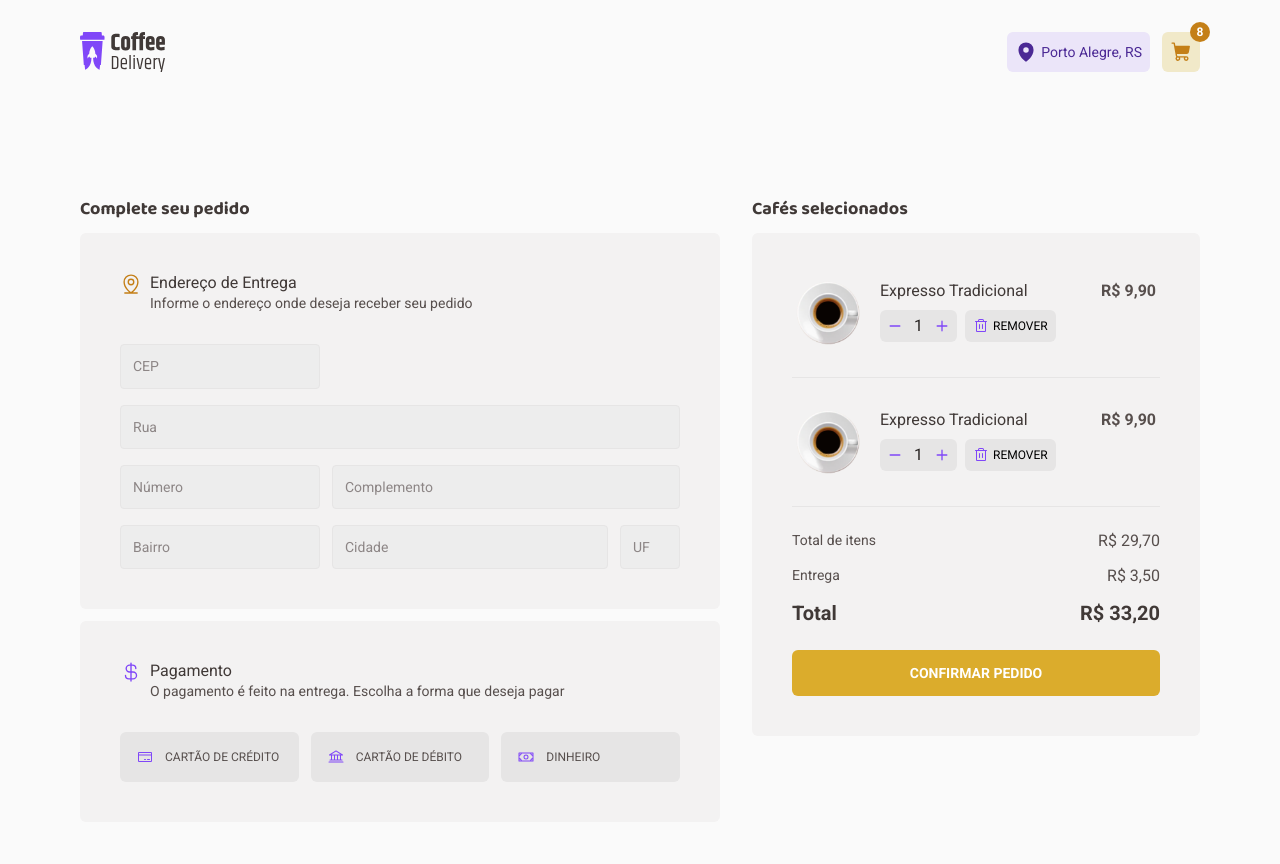
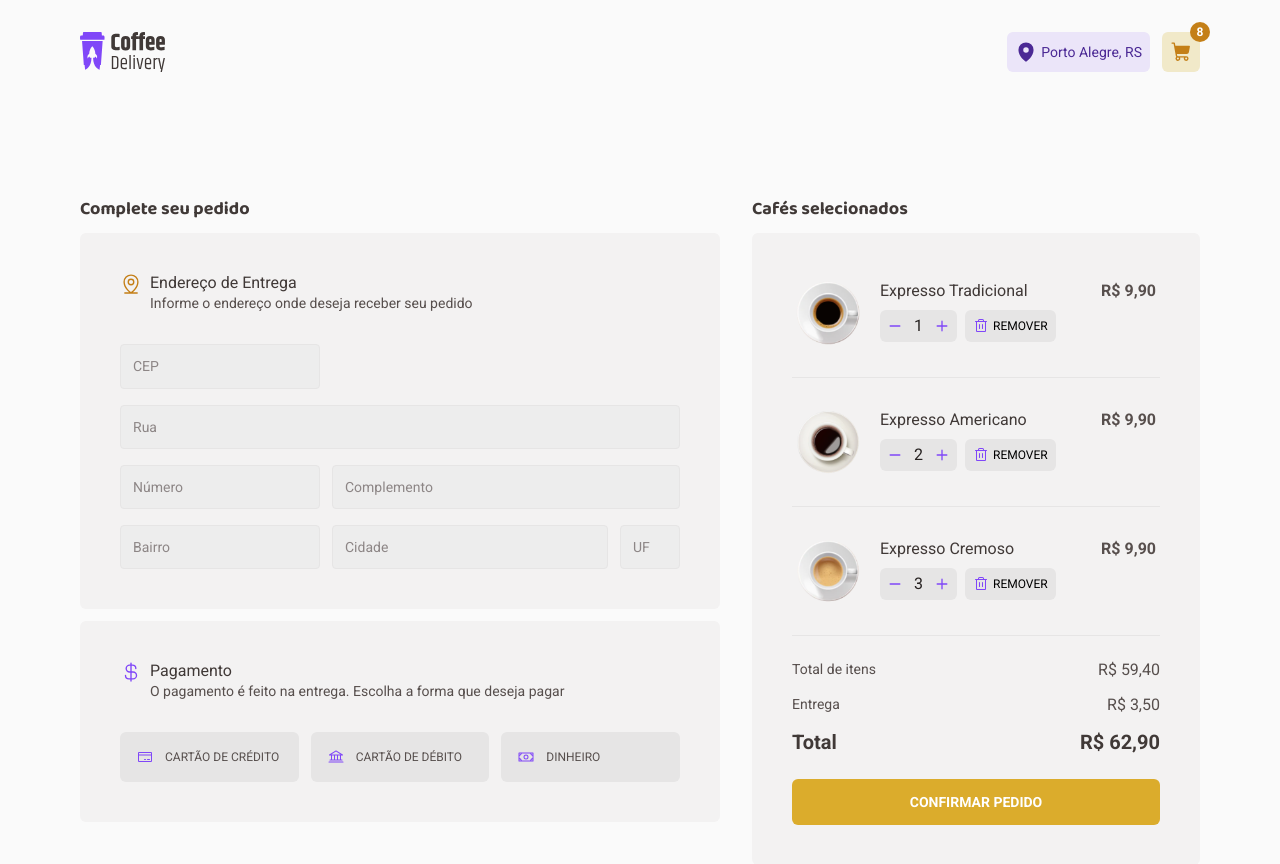
Before and after one commit to guipmdev/coffee-delivery, a React (Vite) app: page /checkout in a window 1280 px wide. Shown: the top 864 px of the page. Built offline with nearby package versions, Linux system fonts and the light colour scheme.

Commit message:
refactor: Update QuantitySelector and CoffeeCard components

```diff
--- a/src/components/QuantitySelector/index.tsx
+++ b/src/components/QuantitySelector/index.tsx
@@ -2,13 +2,17 @@ import { QuantitySelectorContainer } from './styles'
 
 import { Plus, Minus } from '@phosphor-icons/react'
 
-export function QuantitySelector() {
+interface QuantitySelectorProps {
+  currentQuantity?: number
+}
+
+export function QuantitySelector({ currentQuantity }: QuantitySelectorProps) {
   return (
     <QuantitySelectorContainer>
       <button title="Aumentar quantidade desejada">
         <Minus size={14} weight="bold" />
       </button>
-      <span>1</span>
+      <span>{currentQuantity || 1}</span>
       <button title="Diminuir quantidade desejada">
         <Plus size={14} weight="bold" />
       </button>
--- a/src/pages/Checkout/components/CoffeeCard/index.tsx
+++ b/src/pages/Checkout/components/CoffeeCard/index.tsx
@@ -2,20 +2,28 @@ import { CoffeeCardContainer } from './styles'
 
 import { Trash } from '@phosphor-icons/react'
 
+import { CoffeeType } from '../../../Home'
 import { QuantitySelector } from '../../../../components/QuantitySelector'
+import { formatToCurrencyWithoutSymbol } from '../../../../utils/formatters'
 
-import Expresso from '../../../../assets/coffees/expresso.png'
+interface CoffeeCardType extends CoffeeType {
+  quantity: number
+}
 
-export function CoffeeCard() {
+interface CoffeeCardProps {
+  coffee: CoffeeCardType
+}
+
+export function CoffeeCard({ coffee }: CoffeeCardProps) {
   return (
     <CoffeeCardContainer>
-      <img src={Expresso} alt="" />
+      <img src={coffee.imageURL} alt="" />
 
       <div className="info">
-        <span>Expresso Tradicional</span>
+        <span>{coffee.name}</span>
 
         <div>
-          <QuantitySelector />
+          <QuantitySelector currentQuantity={coffee.quantity} />
 
           <button>
             <Trash size={16} />
@@ -24,7 +32,7 @@ export function CoffeeCard() {
         </div>
       </div>
 
-      <strong>R$ 9,90</strong>
+      <strong>R$ {formatToCurrencyWithoutSymbol(coffee.price)}</strong>
     </CoffeeCardContainer>
   )
 }
--- a/src/pages/Checkout/index.tsx
+++ b/src/pages/Checkout/index.tsx
@@ -1,3 +1,5 @@
+import React from 'react'
+
 import {
   CheckoutContainer,
   Address,
@@ -17,8 +19,26 @@ import {
 } from '@phosphor-icons/react'
 
 import { CoffeeCard } from './components/CoffeeCard'
+import { coffeeList, order } from '../Home'
+import { formatToCurrencyWithoutSymbol } from '../../utils/formatters'
 
 export function Checkout() {
+  const foundCoffees = order.coffees.map((coffee) => ({
+    ...coffeeList.find((coffeeItem) => coffeeItem.id === coffee.id)!,
+    quantity: coffee.quantity,
+  }))
+
+  let totalPrice = 0
+  const deliveryCost = 3.5
+  let totalPriceWithDelivery = 0
+
+  if (foundCoffees.length) {
+    totalPrice = foundCoffees.reduce((acc, current) => {
+      return acc + current.price * current.quantity
+    }, 0)
+    totalPriceWithDelivery = totalPrice + deliveryCost
+  }
+
   return (
     <CheckoutContainer>
       <section>
@@ -91,24 +111,33 @@ export function Checkout() {
 
         <Summary>
           <ul>
-            <CoffeeCard />
-
-            <hr />
-
-            <CoffeeCard />
+            {foundCoffees.map(
+              (coffee, index) =>
+                coffee && (
+                  <React.Fragment key={coffee.id}>
+                    <CoffeeCard coffee={coffee} />
+                    {foundCoffees.length !== index + 1 && <hr />}
+                  </React.Fragment>
+                ),
+            )}
           </ul>
 
           <hr />
 
           <div>
             <p>
-              Total de itens <span>R$ 29,70</span>
+              Total de itens{' '}
+              <span>R$ {formatToCurrencyWithoutSymbol(totalPrice)}</span>
             </p>
             <p>
-              Entrega <span>R$ 3,50</span>
+              Entrega{' '}
+              <span>R$ {formatToCurrencyWithoutSymbol(deliveryCost)}</span>
             </p>
             <strong>
-              Total <span>R$ 33,20</span>
+              Total{' '}
+              <span>
+                R$ {formatToCurrencyWithoutSymbol(totalPriceWithDelivery)}
+              </span>
             </strong>
           </div>
 
--- a/src/pages/Home/components/CoffeeCard/index.tsx
+++ b/src/pages/Home/components/CoffeeCard/index.tsx
@@ -4,14 +4,15 @@ import { ShoppingCart } from '@phosphor-icons/react'
 
 import { CoffeeType, coffeeTags } from '../..'
 import { QuantitySelector } from '../../../../components/QuantitySelector'
+import { formatToCurrencyWithoutSymbol } from '../../../../utils/formatters'
 
 interface CoffeeCardProps {
   coffee: CoffeeType
 }
 
 export function CoffeeCard({ coffee }: CoffeeCardProps) {
-  const foundCoffeeTags = coffee.tags.map((coffeeTag) =>
-    coffeeTags.find((tag) => coffeeTag === tag.id),
+  const foundCoffeeTags = coffee.tags.map((tag) =>
+    coffeeTags.find((coffeeTag) => coffeeTag.id === tag),
   )
 
   return (
@@ -31,13 +32,7 @@ export function CoffeeCard({ coffee }: CoffeeCardProps) {
 
       <Buy>
         <span>
-          R${' '}
-          <strong>
-            {coffee.price.toLocaleString('pt-BR', {
-              minimumFractionDigits: 2,
-              maximumFractionDigits: 2,
-            })}
-          </strong>
+          R$ <strong>{formatToCurrencyWithoutSymbol(coffee.price)}</strong>
         </span>
 
         <div className="buy-actions">
--- a/src/pages/Home/index.tsx
+++ b/src/pages/Home/index.tsx
@@ -164,23 +164,23 @@ export const coffeeList: CoffeeType[] = [
 ]
 
 export interface OrderType {
-  products: { productId: string; quantity: number }[]
+  coffees: { id: string; quantity: number }[]
   totalQuantity: number
   totalPrice: number
 }
 
 export const order: OrderType = {
-  products: [
+  coffees: [
     {
-      productId: '1',
+      id: '1',
       quantity: 1,
     },
     {
-      productId: '2',
+      id: '2',
       quantity: 2,
     },
     {
-      productId: '3',
+      id: '3',
       quantity: 3,
     },
   ],
--- /dev/null
+++ b/src/utils/formatters.ts
@@ -0,0 +1,6 @@
+export function formatToCurrencyWithoutSymbol(value: number) {
+  return value.toLocaleString('pt-BR', {
+    minimumFractionDigits: 2,
+    maximumFractionDigits: 2,
+  })
+}
```
